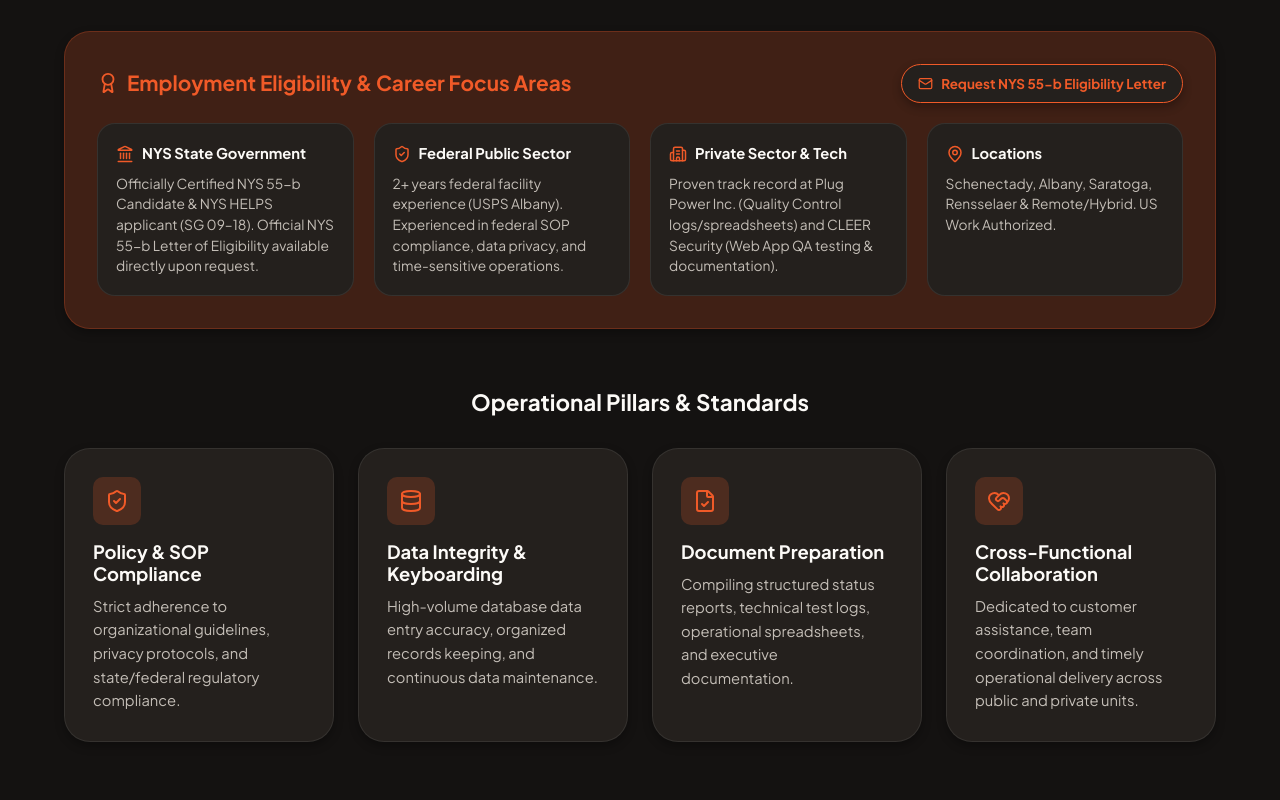
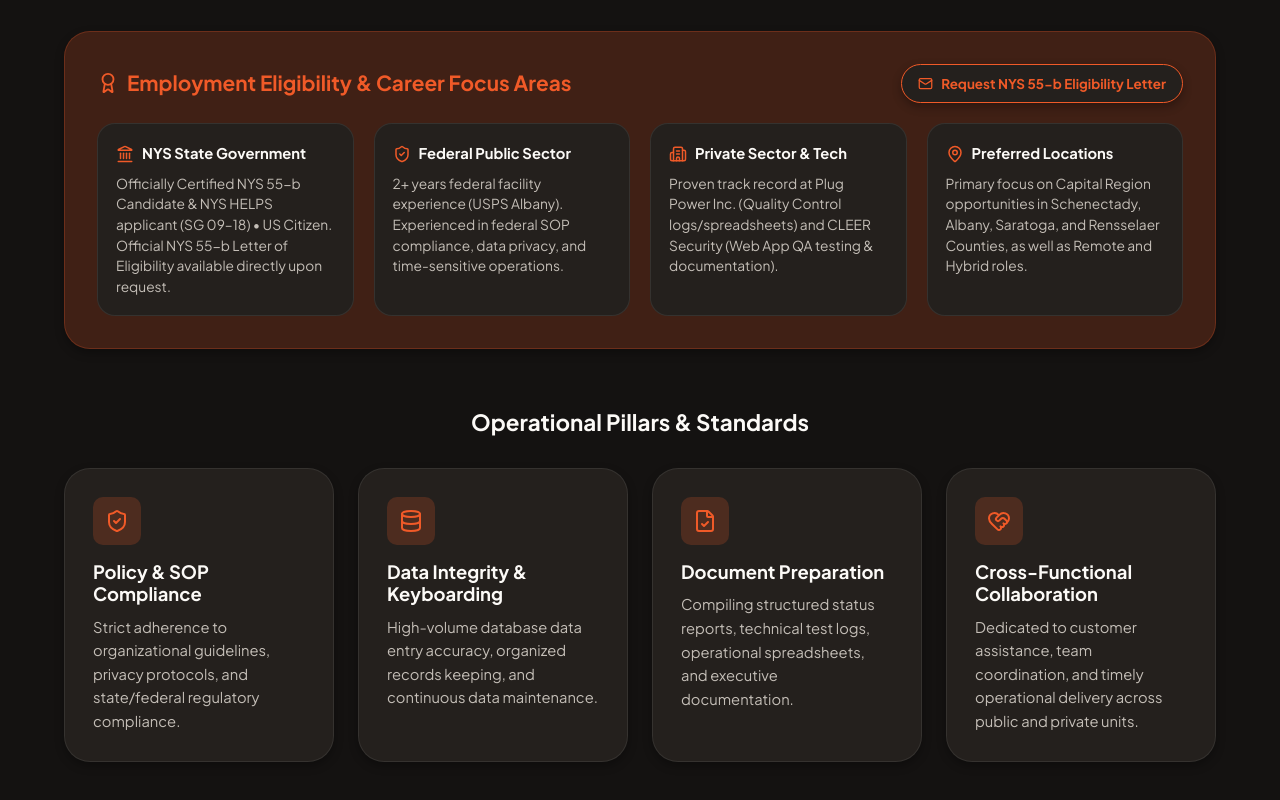
Before and after one commit to abusaeedsayem/portfolio, a React (Vite) app: page / in a window 1280 px wide. Shown: the part 1732-2532 px from the top of the page. Built offline with nearby package versions, Linux system fonts and the light colour scheme.

Commit message:
Update: Focus Preferred Locations box on geographic flexibility and state US Citizen status

```diff
--- a/src/components/About.jsx
+++ b/src/components/About.jsx
@@ -146,7 +146,7 @@ export default function About() {
                 <span style={{ fontSize: '0.92rem', fontWeight: 700, color: 'var(--text-primary)' }}>NYS State Government</span>
               </div>
               <p style={{ fontSize: '0.86rem', color: 'var(--text-secondary)', margin: 0, lineHeight: 1.5 }}>
-                Officially Certified NYS 55-b Candidate & NYS HELPS applicant (SG 09–18). Official NYS 55-b Letter of Eligibility available directly upon request.
+                Officially Certified NYS 55-b Candidate & NYS HELPS applicant (SG 09–18) • US Citizen. Official NYS 55-b Letter of Eligibility available directly upon request.
               </p>
             </div>
 
@@ -172,14 +172,14 @@ export default function About() {
               </p>
             </div>
 
-            {/* Locations */}
+            {/* Preferred Locations */}
             <div style={{ background: 'var(--bg-card)', padding: '18px', borderRadius: 'var(--radius-md)', border: '1px solid var(--border-color)' }}>
               <div style={{ display: 'flex', alignItems: 'center', gap: '8px', marginBottom: '8px' }}>
                 <MapPin size={18} style={{ color: 'var(--accent-primary)' }} />
-                <span style={{ fontSize: '0.92rem', fontWeight: 700, color: 'var(--text-primary)' }}>Locations</span>
+                <span style={{ fontSize: '0.92rem', fontWeight: 700, color: 'var(--text-primary)' }}>Preferred Locations</span>
               </div>
               <p style={{ fontSize: '0.86rem', color: 'var(--text-secondary)', margin: 0, lineHeight: 1.5 }}>
-                Schenectady, Albany, Saratoga, Rensselaer & Remote/Hybrid. US Work Authorized.
+                Primary focus on Capital Region opportunities in Schenectady, Albany, Saratoga, and Rensselaer Counties, as well as Remote and Hybrid roles.
               </p>
             </div>
           </div>
--- a/src/data/portfolioData.js
+++ b/src/data/portfolioData.js
@@ -7,19 +7,19 @@ export const personalInfo = {
   displayName: "Abu Saeed Sayem",
   aliases: ["Abu Saeed Sayem", "Abu Saeed Muhammad Sayem"],
   title: "Operations, Records & Administrative Specialist",
-  subTitle: "Certified NYS HELPS / 55-b Eligible Candidate",
+  subTitle: "Certified NYS HELPS / 55-b Eligible Candidate • US Citizen",
   location: "Schenectady, NY (Capital District)",
   fullAddress: "1275 Gerling Street, Apt 8C3, Schenectady, NY 12308",
   county: "Schenectady County",
   email: "asaeedmsayem@gmail.com",
   phone: "(518) 707-8201",
   availability: "Open to NYS Civil Service (HELPS & 55-b), Federal & Private Sector Roles",
-  civilServiceStatus: "Officially Certified NYS 55-b Eligible Candidate (NYS Civil Service Law Section 55-b) & NYS HELPS Applicant. Official NYS 55-b Letter of Eligibility available directly upon request.",
+  citizenshipStatus: "United States Citizen (US Citizen)",
+  civilServiceStatus: "Officially Certified NYS 55-b Eligible Candidate (NYS Civil Service Law Section 55-b) & NYS HELPS Applicant. US Citizen. Official NYS 55-b Letter of Eligibility available directly upon request.",
   desiredPositions: "Operations Specialist / Administrative Support / Office Assistant / Clerical / Program Aide / QA Specialist (Salary Grade 09 to 18 & Private Equivalents)",
   desiredLocations: ["Schenectady", "Albany", "Saratoga", "Rensselaer", "Remote / Hybrid"],
-  workAuthorization: "Legally authorized to work in the US (No visa sponsorship required)",
   totalUsExperienceMonths: 65, // 5+ Years Cumulative US Work Experience
-  bioShort: "Detail-oriented operations, records management, and QA administrative specialist with over 5 years of US work experience spanning federal facilities, private tech manufacturing, and digital research platforms.",
+  bioShort: "Detail-oriented operations, records management, and QA administrative specialist with over 5 years of US work experience spanning federal facilities, private tech manufacturing, and digital research platforms. US Citizen.",
   bioLong: [
     "I am an accomplished operations and administrative specialist with over 5 years of US-based work experience in high-volume database data entry, records management, strict SOP compliance, and quality assurance across public and private sector environments.",
     "Holding an International Diploma in Computer Studies (Business System Development, NCC Education UK) and a Master of Business Administration (MBA in Finance, Asian University of Bangladesh), I combine technical system literacy, financial analysis skills, and high-precision document workflow execution.",
@@ -43,7 +43,7 @@ export const personalInfo = {
 
 export const typewriterRoles = [
   "Operations & Administrative Specialist",
-  "NYS HELPS & 55-b Eligible Candidate",
+  "NYS HELPS & 55-b Eligible Candidate (US Citizen)",
   "Records Management & Keyboarding Pro",
   "Quality Assurance & Systems Specialist",
   "Open to State, Federal & Private Sector Roles"
```
